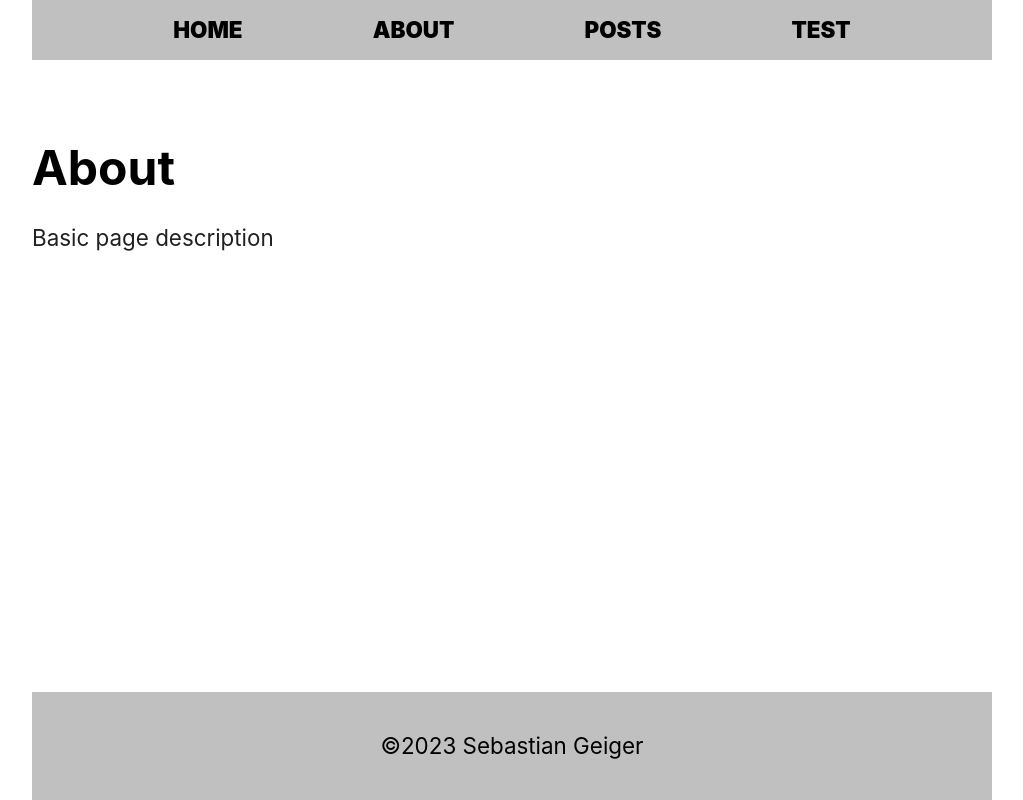
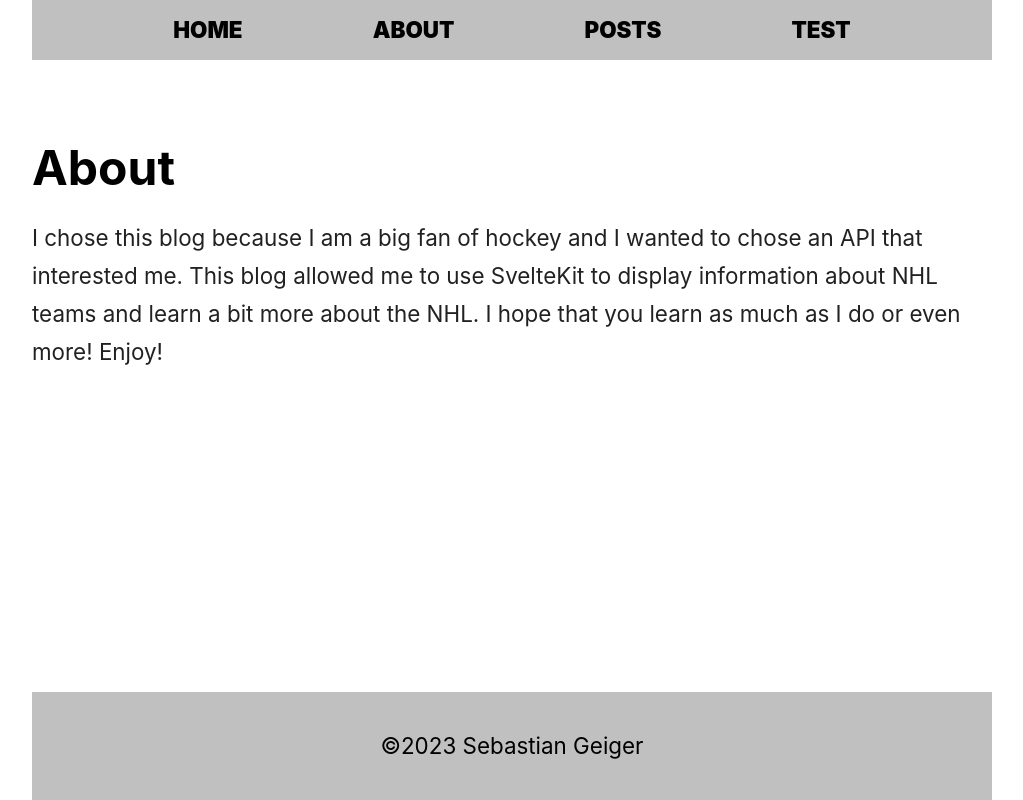
Before and after one commit to sebasgeiger/framework, a SvelteKit app: page /about in a window 1280 px wide. Shown: the whole page, without its empty margins (128-1151 px from the left). Built offline with nearby package versions, Linux system fonts and the light colour scheme.

Commit message:
changed about page text

```diff
--- a/src/routes/about/+page.svelte
+++ b/src/routes/about/+page.svelte
@@ -1,2 +1,5 @@
 <h1>About</h1>
-<p>Basic page description</p>
+<p>I chose this blog because I am a big fan of hockey and I wanted to chose an API that interested me.
+    This blog allowed me to use SvelteKit to display information about NHL teams and learn a bit more about the NHL.
+    I hope that you learn as much as I do or even more! Enjoy!
+</p>
```
